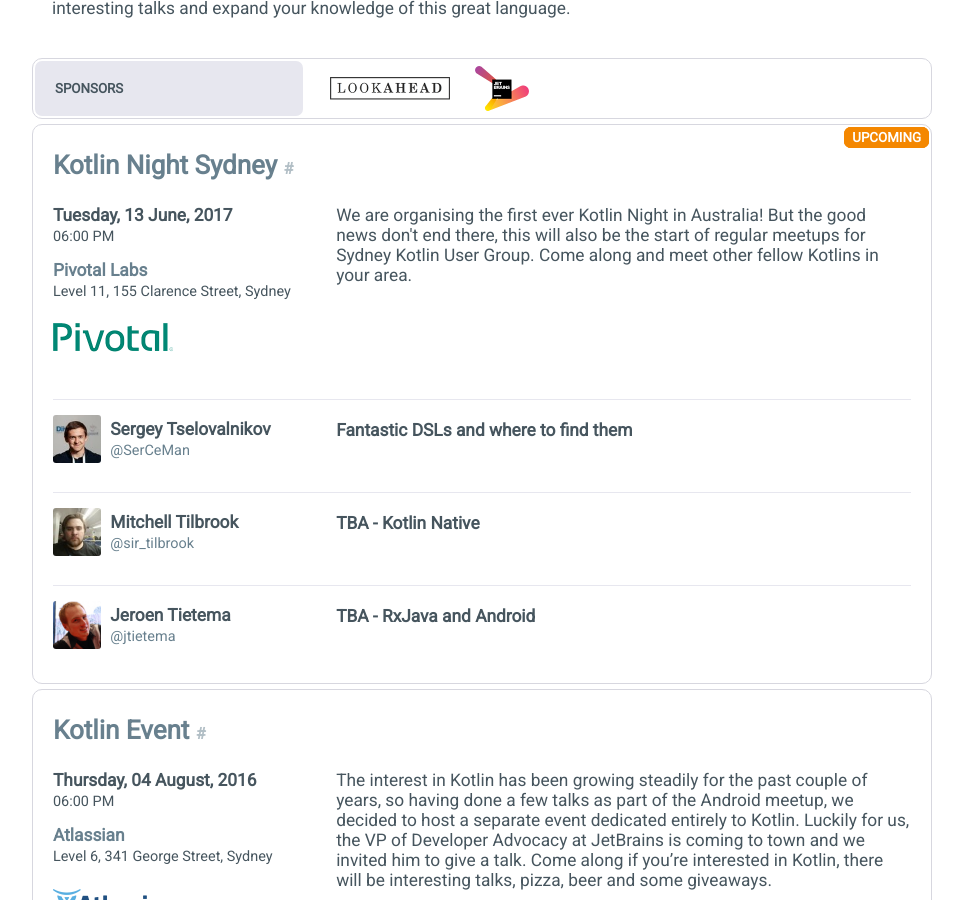
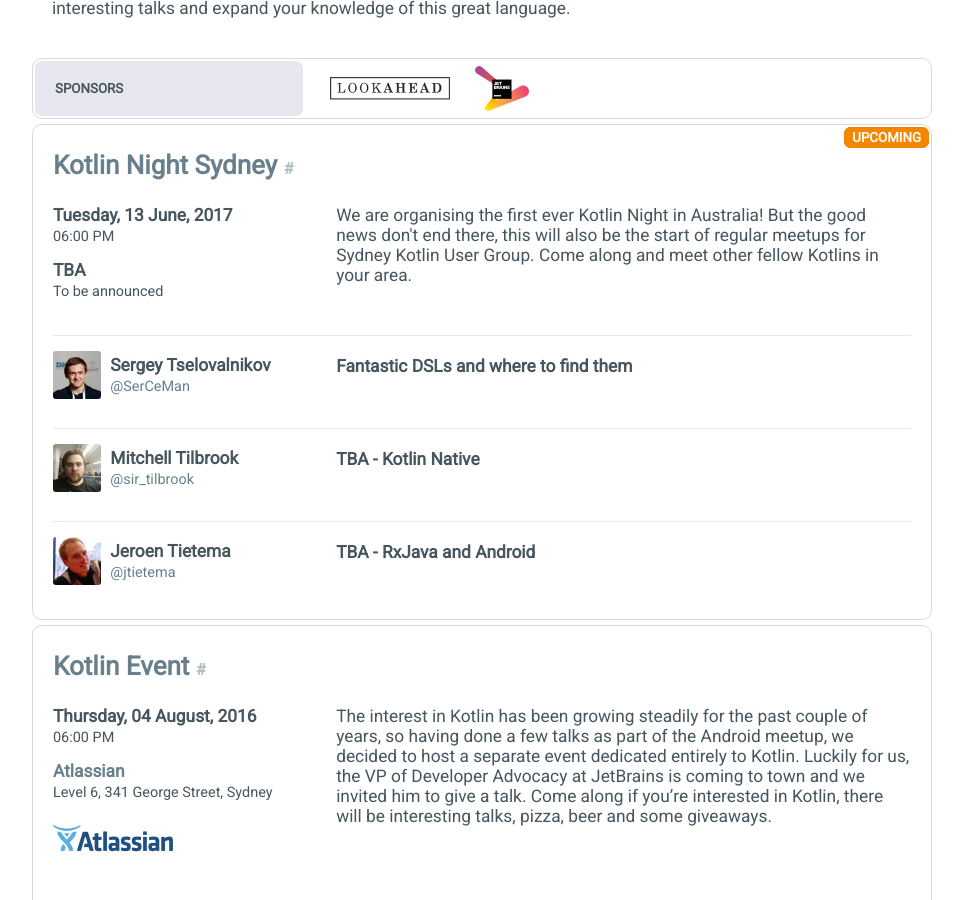
Before and after one commit to garethsime/sydkotlin.github.io, a Jekyll site: the page built from index.html, in a window 1280 px wide and 900 px high, scrolled down 359 px. Shown: the whole window, without its empty margins (158-1121 px from the left). Built offline with Jekyll 4.4.1, drawn with Linux system fonts in a browser that asks for light colours; nearby versions of some CDN libraries.

Commit message:
Temporarily remove venue

```diff
--- a/_data/events.yml
+++ b/_data/events.yml
@@ -65,14 +65,8 @@
     meet other fellow Kotlins in your area.
 
   location:
-    name: Pivotal Labs
-    address: Level 11, 155 Clarence Street, Sydney
-    url: https://www.google.com.au/maps/place/Pivotal/@-33.8679919,151.2027878,17z/data=!3m1!4b1!4m5!3m4!1s0x6b12ae3f3b312871:0x40fe7bd0f94a2249!8m2!3d-33.8679919!4d151.2049818
-
-  sponsor:
-    name: Pivotal
-    url: https://pivotal.io/
-    image: sponsors/pivotal.png
+    name: TBA
+    address: To be announced
 
   talks:
     - speaker:
--- a/index.html
+++ b/index.html
@@ -39,7 +39,9 @@
                     <small>{{ event.date | date: "%I:%M %p" }}</small>
                 </p>
                 <p>
-                    <a href="{{ event.location.url }}" title="Google Maps"><b>{{ event.location.name }}</b></a>
+                    {% if event.location.url %}<a href="{{ event.location.url }}" title="Google Maps">{% endif %}
+                        <b>{{ event.location.name }}</b>
+                    {% if event.location.url %}</a>{% endif %}
                     <br/>
                     <small>{{ event.location.address }}</small>
                 </p>
```
